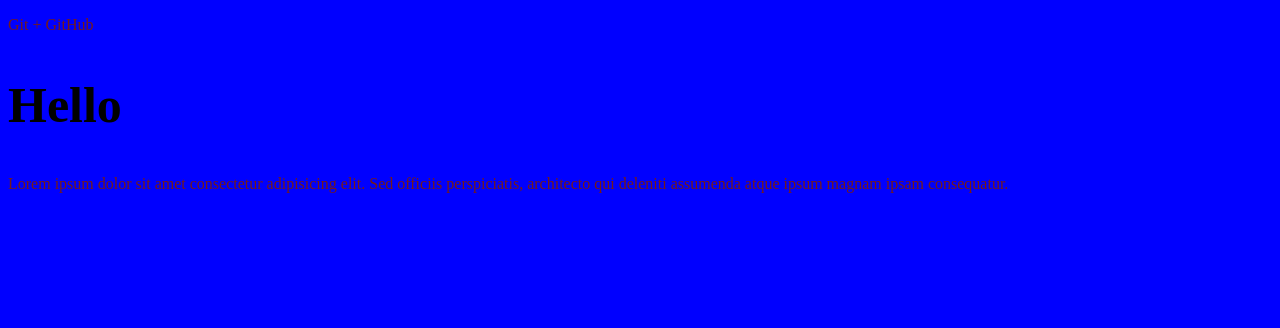
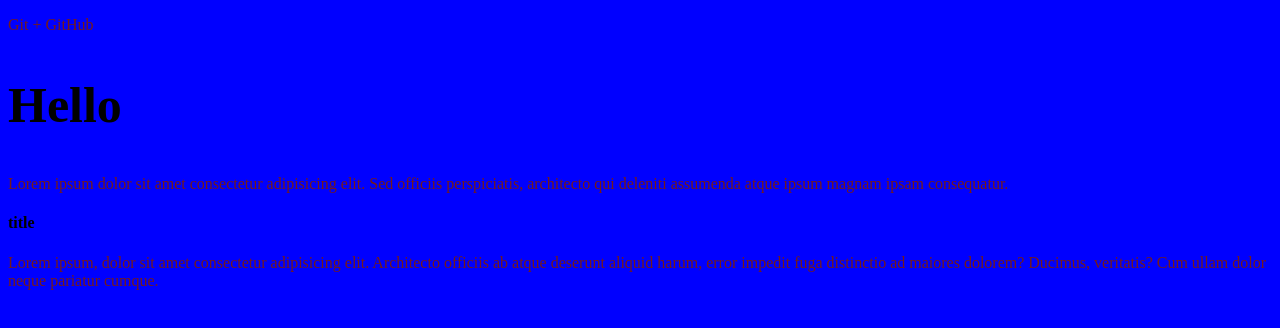
Before and after one commit to Alisultanov-15/gitTest, a plain HTML site: page index.html in a window 1280 px wide. Drawn offline with Linux system fonts and the light colour scheme.

Commit message:
новая ветка

```diff
--- a/index.html
+++ b/index.html
@@ -11,5 +11,7 @@
     <P>Git + GitHub</P>
     <h2>Hello</h2>
     <p>Lorem ipsum dolor sit amet consectetur adipisicing elit. Sed officiis perspiciatis, architecto qui deleniti assumenda atque ipsum magnam ipsam consequatur.</p>
+    <h4>title</h4>
+    <p>Lorem ipsum, dolor sit amet consectetur adipisicing elit. Architecto officiis ab atque deserunt aliquid harum, error impedit fuga distinctio ad maiores dolorem? Ducimus, veritatis? Cum ullam dolor neque pariatur cumque.</p>
 </body>
 </html>
```
